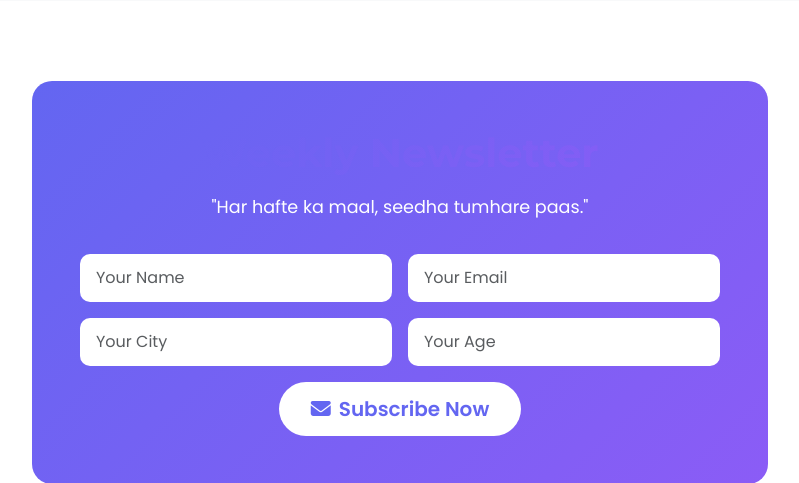
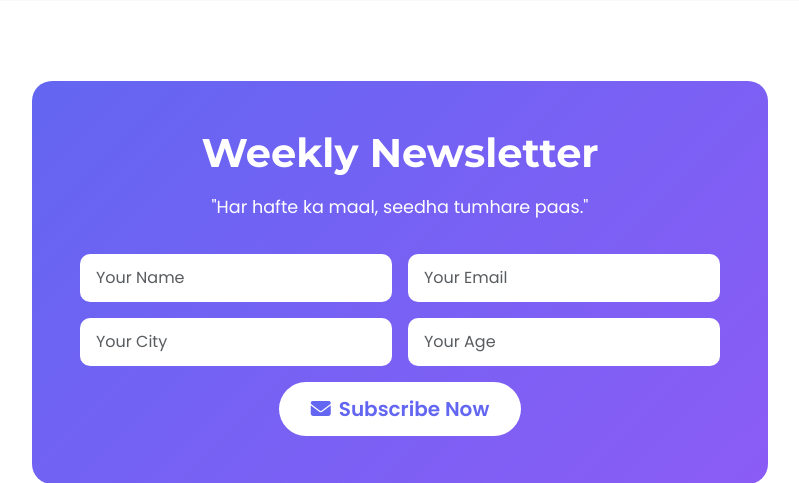
Before and after one commit to onwebpage/KshitizJaiswal, a Flask app: page / in a window 1280 px wide. Shown: the part 3634-4117 px from the top of the page, without its empty margins (240-1039 px from the left). Run offline with Flask 3, Linux system fonts and the light colour scheme; some libraries are stand-ins or nearby versions.

Commit message:
Improve newsletter text visibility on the website
Update `static/css/style.css` to ensure the newsletter title and subtitle are white and visible by applying `!important` to the color property and resetting background properties for the section title.

Replit-Commit-Author: Agent
Replit-Commit-Session-Id: 482335a3-444f-4515-a688-68f42aac1941
Replit-Commit-Checkpoint-Type: full_checkpoint
Replit-Commit-Screenshot-Url: https://storage.googleapis.com/screenshot-production-us-central1/9b08fa9d-def9-4a68-8b26-52080bc320ff/482335a3-444f-4515-a688-68f42aac1941/yLbPNUp

```diff
--- a/static/css/style.css
+++ b/static/css/style.css
@@ -489,7 +489,14 @@ h1, h2, h3, h4, h5, h6 {
 
 .newsletter-section .section-title,
 .newsletter-section .section-subtitle {
-  color: var(--white);
+  color: var(--white) !important;
+}
+
+.newsletter-section .section-title {
+  background: none !important;
+  -webkit-background-clip: unset !important;
+  -webkit-text-fill-color: var(--white) !important;
+  background-clip: unset !important;
 }
 
 .newsletter-form .form-control {
```
Also changed, not shown: attached_assets/image_1756559261880.png (added).
